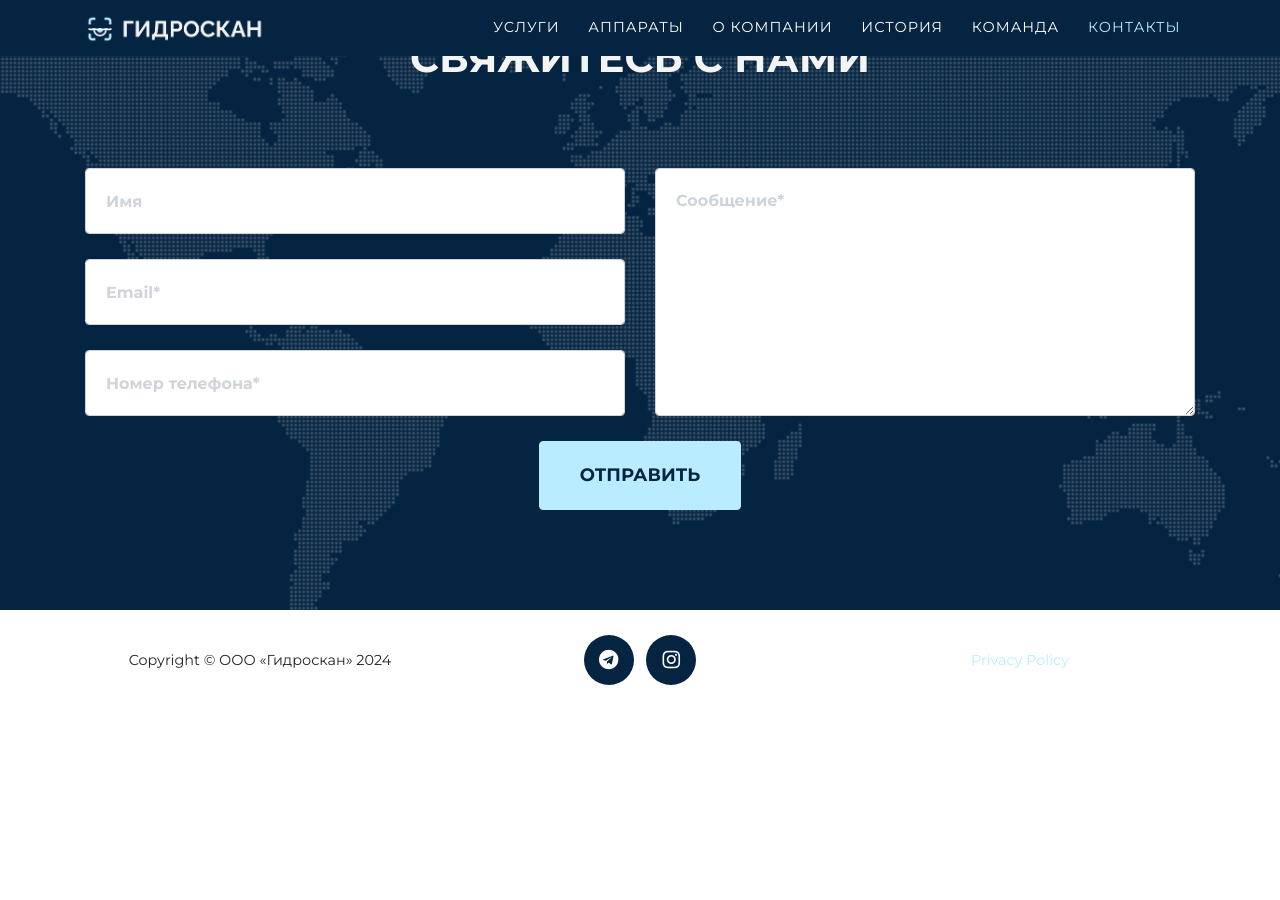
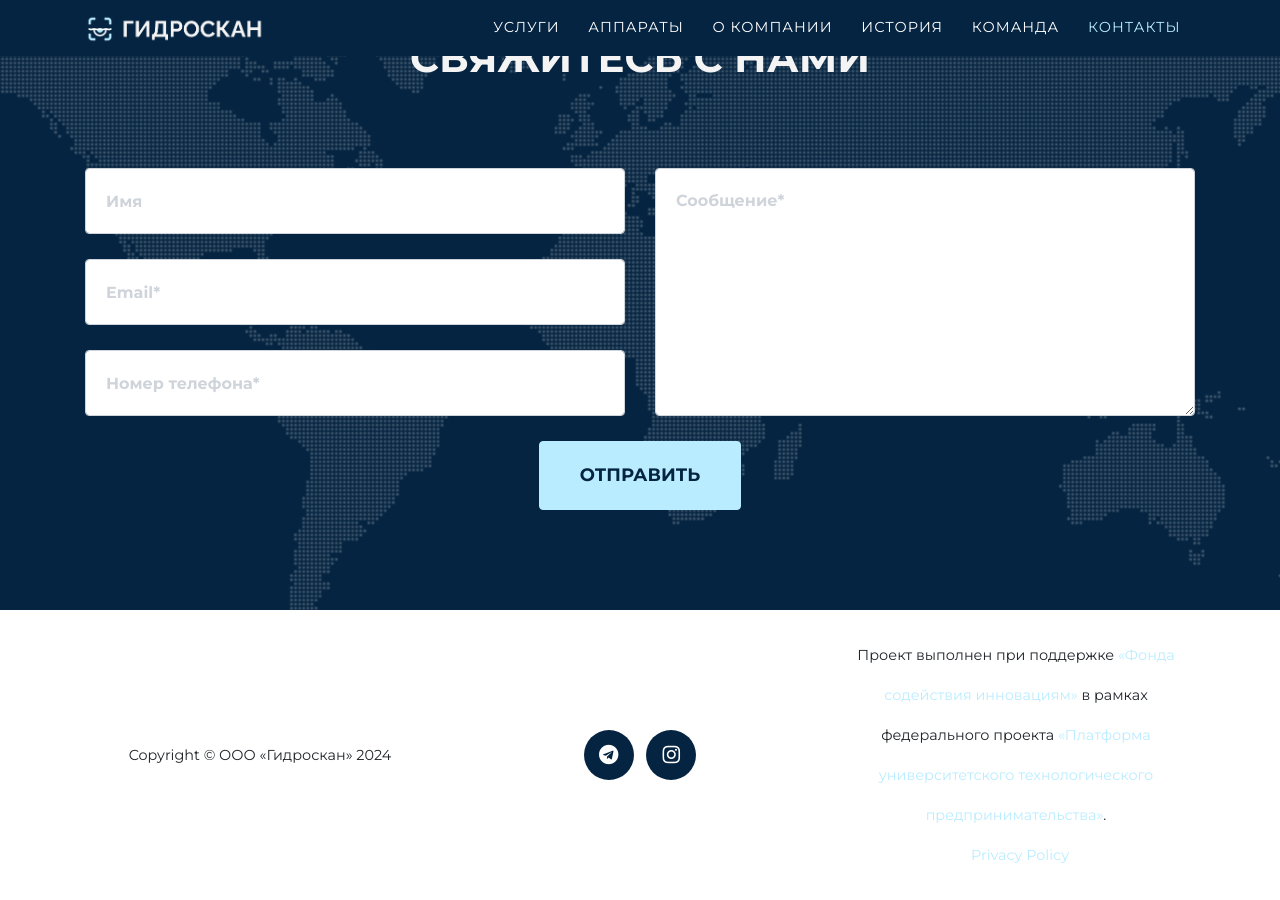
Before and after one commit to HydroScan-rov/hydroscan.ru, a Jekyll site: the page built from index.md, in a window 1280 px wide and 900 px high, scrolled down 6561 px. Built offline with Jekyll 4.4.1, drawn with Linux system fonts in a browser that asks for light colours; some web fonts are replaced; before the commit the page ends 7271 px from its top, so only the background shows below that.

Commit message:
add fasie

```diff
--- a/_includes/footer.html
+++ b/_includes/footer.html
@@ -26,11 +26,12 @@
       <div class="col-md-4">
         <ul class="list-inline quicklinks">
           <li class="list-inline-item">
-            <a href="legal"
+            Проект выполнен при поддержке <a href="https://fasie.ru/">«Фонда содействия инновациям»</a> в рамках федерального проекта <a href="https://univertechpred.ru/">«Платформа университетского технологического предпринимательства»</a>.
+          </li>
+          <a href="legal"
               >{{ site.data.sitetext[site.locale].footer.legal | default:
               "Privacy Policy" }}</a
             >
-          </li>
         </ul>
       </div>
     </div>
```
